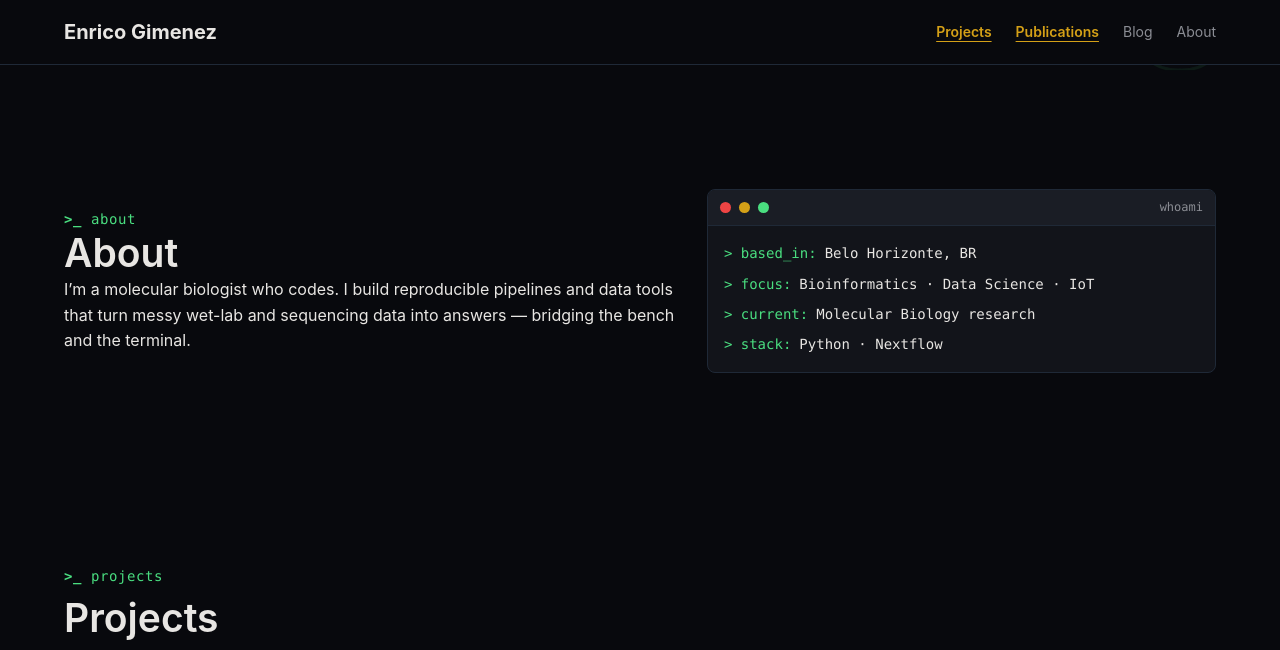
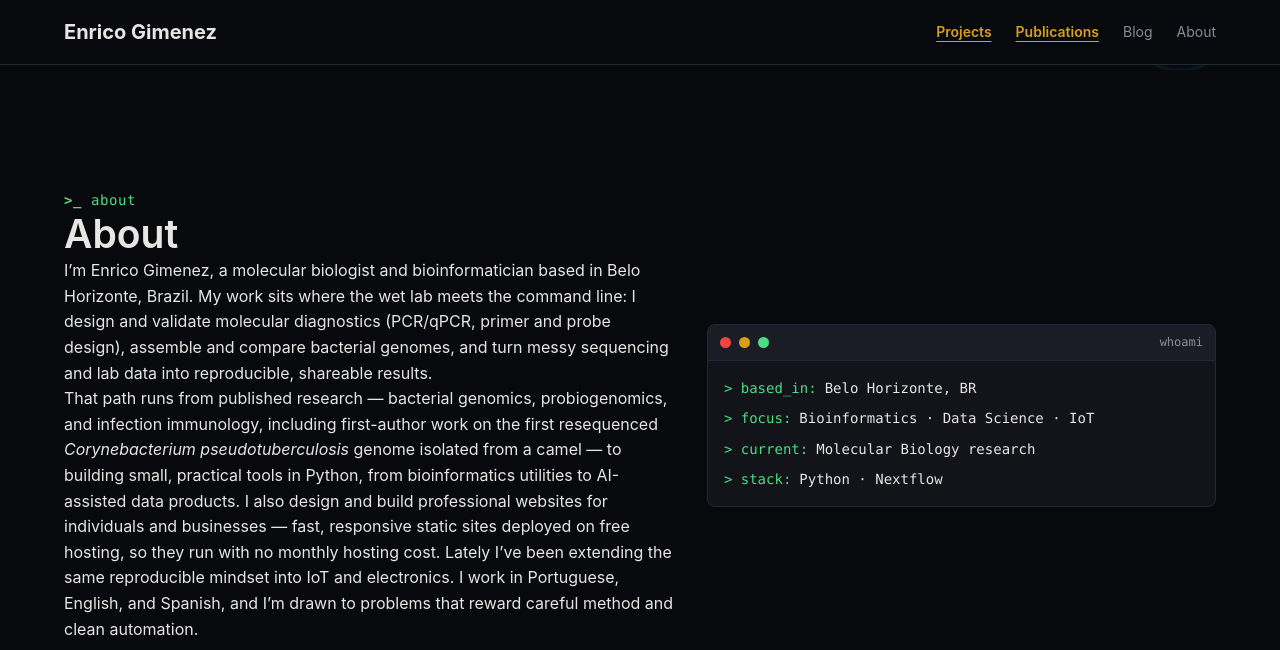
Before and after one commit to GimenezEGT/gimenezegt.github.io, a Jekyll site: the page built from index.html, in a window 1280 px wide and 900 px high, scrolled down 602 px, cut to the strip 0-650 px from the top of the window. Built offline with Jekyll 4.4.1, drawn with Linux system fonts in a browser that asks for light colours.

Commit message:
Rewrite hero/About bio with real profile copy (014)
Replace the placeholder bio in _data/profile.yml with a grounded two-paragraph
About, drawn from existing site data (publications, molecular-diagnostics and
bacterial-genomics skills, Python tooling, IoT-in-progress, languages). Adds a
line noting professional website builds for personal and enterprise use on
free static hosting (no monthly hosting cost). Content-only; templates unchanged.

Co-Authored-By: Claude Opus 4.8 <noreply@anthropic.com>

```diff
--- a/_data/profile.yml
+++ b/_data/profile.yml
@@ -2,10 +2,22 @@
 # about section (FR-006). Edit freely — templates read these, never hard-code.
 name: "Enrico Gimenez"
 tagline: "Molecular biologist building bioinformatics & data-science tools."
-bio: >
-  I'm a molecular biologist who codes. I build reproducible pipelines and
-  data tools that turn messy wet-lab and sequencing data into answers —
-  bridging the bench and the terminal.
+bio: |
+  I'm Enrico Gimenez, a molecular biologist and bioinformatician based in Belo
+  Horizonte, Brazil. My work sits where the wet lab meets the command line: I
+  design and validate molecular diagnostics (PCR/qPCR, primer and probe design),
+  assemble and compare bacterial genomes, and turn messy sequencing and lab data
+  into reproducible, shareable results.
+
+  That path runs from published research — bacterial genomics, probiogenomics, and
+  infection immunology, including first-author work on the first resequenced
+  *Corynebacterium pseudotuberculosis* genome isolated from a camel — to building
+  small, practical tools in Python, from bioinformatics utilities to AI-assisted
+  data products. I also design and build professional websites for individuals and
+  businesses — fast, responsive static sites deployed on free hosting, so they run
+  with no monthly hosting cost. Lately I've been extending the same reproducible
+  mindset into IoT and electronics. I work in Portuguese, English, and Spanish, and
+  I'm drawn to problems that reward careful method and clean automation.
 facts:
   - { label: "based_in", value: "Belo Horizonte, BR" }
   - { label: "focus", value: "Bioinformatics · Data Science · IoT" }
```
